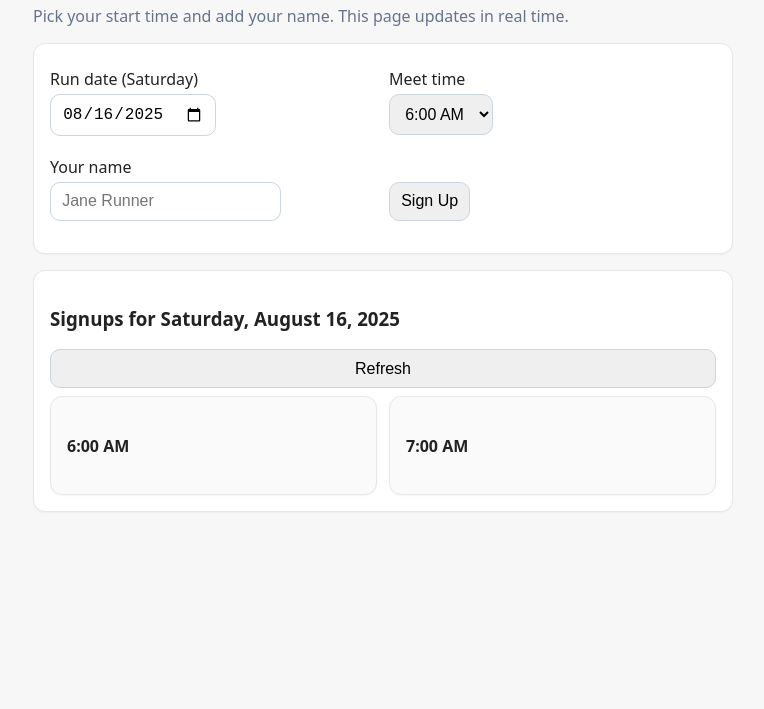
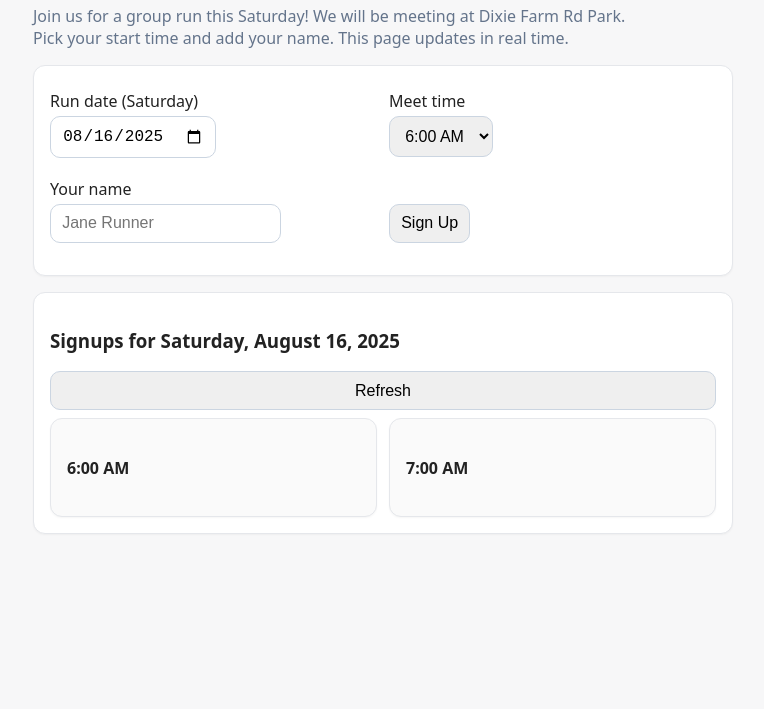
Before and after one commit to Steve929rr/group_run, a plain HTML site: page index.html in a window 1280 px wide. Shown: the part 91-800 px from the top of the page, without its empty margins (257-1021 px from the left). Drawn offline with Linux system fonts and the light colour scheme; no server answers.

Commit message:
added text
specified where we are meeting

```diff
--- a/index.html
+++ b/index.html
@@ -22,7 +22,10 @@
 </head>
 <body>
   <h1>Saturday Group Run</h1>
-  <p class="muted">Pick your start time and add your name. This page updates in real time.</p>
+  <p class="muted">Join us for a group run this Saturday! We will be meeting at Dixie Farm Rd Park.
+    <br />
+    Pick your start time and add your name. This page updates in real time.
+  </p>
 
   <div class="card" style="margin-bottom:1rem">
     <div class="row">
```
